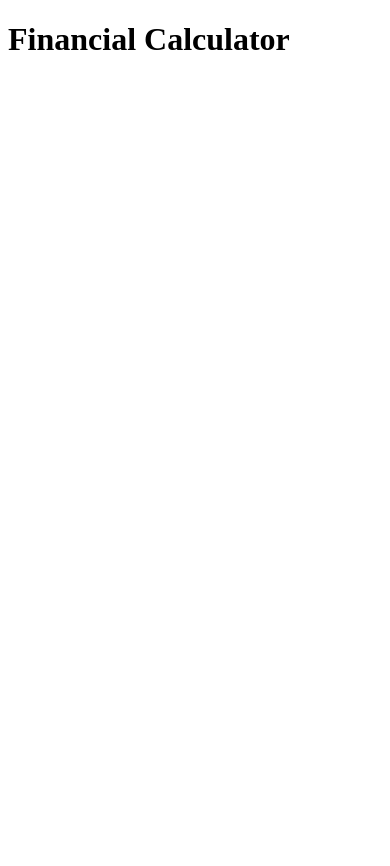
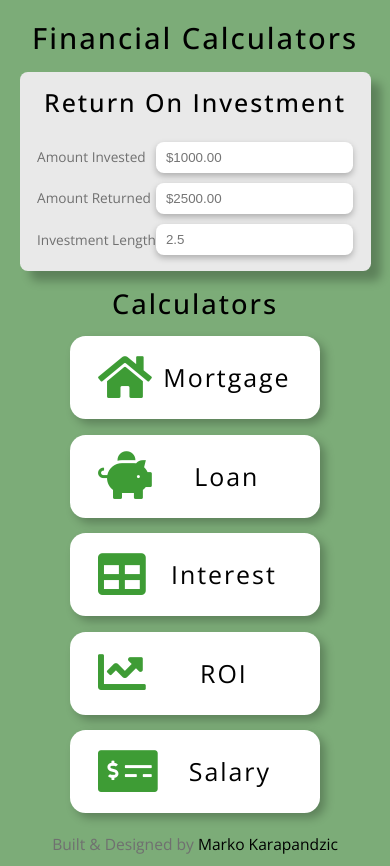
Before and after one commit to markokarapandzic/financial-calculator, a website: page src/index.html in a window 390 px wide. Before the commit the page ends 844 px from the top, so only its background shows below. Drawn offline with nearby package versions, Linux system fonts and the light colour scheme; files that its build step writes are made by us from their sources.

Commit message:
Mobile UI
UI finished for Mobile Display

```diff
--- a/src/index.html
+++ b/src/index.html
@@ -9,11 +9,73 @@
   <meta name="title" content="Financial Calculator">
   <meta name="description" content="Web Application that enables you to calculate all of your financial needs.">
 
+  <link rel="stylesheet" href="https://cdnjs.cloudflare.com/ajax/libs/font-awesome/5.14.0/css/all.min.css" integrity="sha512-1PKOgIY59xJ8Co8+NE6FZ+LOAZKjy+KY8iq0G4B3CyeY6wYHN3yt9PW0XpSriVlkMXe40PTKnXrLnZ9+fkDaog==" crossorigin="anonymous" />
+
   <!-- inject:css -->
   <link rel="stylesheet" href="./styles.css">
   <!-- endinject -->
 </head>
 <body>
-  <h1>Financial Calculator</h1>
+  <main class="main-container">
+    <section>
+      <h1 class="main-title">Financial Calculators</h1>
+    </section>
+    <section class="calculator-display">
+      <h3 class="calculator-title">Return on Investment</h3>
+      <form class="calculator-form">
+        <div class="input-text">
+          <label for="invested">Amount Invested</label>
+          <input id="invested" type="text" placeholder="$1000.00">
+        </div>
+        <div class="input-text">
+          <label for="returned">Amount Returned</label>
+          <input id="returned" type="text" placeholder="$2500.00">
+        </div>
+        <div class="input-text">
+          <label for="invested">Investment Length</label>
+          <input id="invested" type="text" placeholder="2.5">
+        </div>
+      </form>
+    </section>
+    <section class="select-calculator">
+      <h2 class="select-calculator-title">Calculators</h2>
+      <div class="calculators-display">
+        <div class="calculator-item">
+          <i class="fas fa-home fa-7x"></i>
+          <div class="calculator-item-title">
+            <h3>Mortgage</h3>
+          </div>
+        </div>
+        <div class="calculator-item">
+          <i class="fas fa-piggy-bank fa-7x"></i>
+          <div class="calculator-item-title">
+            <h3>Loan</h3>
+          </div>
+        </div>
+        <div class="calculator-item">
+          <i class="fas fa-table fa-7x"></i>
+          <div class="calculator-item-title">
+            <h3>Interest</h3>
+          </div>
+        </div>
+        <div class="calculator-item">
+          <i class="fas fa-chart-line fa-7x"></i>
+          <div class="calculator-item-title">
+            <h3>ROI</h3>
+          </div>
+        </div>
+        <div class="calculator-item">
+          <i class="fas fa-money-check-alt fa-7x"></i>
+          <div class="calculator-item-title">
+            <h3>Salary</h3>
+          </div>
+        </div>
+      </div>
+    </section>
+  </main>
+
+  <footer class="footer">
+    <p>Built & Designed by <a href="https://www.linkedin.com/in/marko-karapandzic-1aaa81130" target="_blank" rel="noopener">Marko Karapandzic</a></p>
+  </footer>
 </body>
 </html>
--- a/src/styles.css
+++ b/src/styles.css
@@ -0,0 +1,198 @@
+@import url('https://fonts.googleapis.com/css2?family=Open+Sans:wght@300;400;500&display=swap');
+
+:root {
+  --clr-background: #7CAC78;
+  --clr-title: black;
+  --clr-light-gray: #707070;
+  --clr-light-gray-background: #E9E9E9;
+  --clr-green-finance: #3E9C35;
+}
+
+*,
+::after,
+::before {
+  margin: 0;
+  padding: 0;
+  box-sizing: border-box;
+}
+
+html {
+  font-size: 2vw;
+}
+
+body {
+  font-family: 'Open Sans', sans-serif;
+  background: var(--clr-background);
+  color: var(--clr-light-gray);
+  line-height: 1.5;
+  font-size: 0.875rem;
+}
+
+ul {
+  list-style-type: none;
+}
+
+a {
+  text-decoration: none;
+}
+
+a:hover {
+  cursor: pointer;
+}
+
+button {
+  text-decoration: none;
+}
+
+img {
+  width: 100%;
+  display: block;
+}
+
+h1,
+h2,
+h3,
+h4 {
+  letter-spacing: 0.25rem;
+  text-transform: capitalize;
+  line-height: 1.25;
+  font-weight: 500;
+  color: var(--clr-title);
+}
+
+h1 {
+  font-size: 3.75rem;
+}
+
+h2 {
+  font-size: 3.5rem;
+}
+
+h3 {
+  font-size: 3.2rem;
+}
+
+h4 {
+  font-size: 2.5rem;
+}
+
+p {
+  font-size: 2rem;
+  margin-bottom: 1.25rem;
+  color: var(--clr-grey-light);
+  font-weight: 400;
+}
+
+input[type="text"] {
+  height: 4rem;
+  border: none;
+  border-radius: 1rem;
+  box-shadow: 0 3px 6px 0px rgba(0,0,0,0.25);
+  padding: 0 10px;
+}
+
+/* Custom Classes START */
+.main-container {
+  display: grid;
+  grid-template-rows: auto auto 1fr auto;
+  padding: 5%;
+  text-align: center;
+}
+
+.main-title {
+  margin-bottom: 2rem;
+}
+
+/* Calculator Display Section */
+.calculator-display {
+  height: auto;
+  widows: 100%;
+  background-color: var(--clr-light-gray-background);
+  border-radius: 1rem;
+  box-shadow: 10px 10px 10px 0px rgba(0,0,0,0.25);
+  padding: 2rem 0;
+  margin-bottom: 2rem;
+}
+
+.calculator-title {
+  margin-bottom: 3rem;
+}
+
+.calculator-form {
+  display: flex;
+  flex-direction: column;
+  padding: 0 5%;
+}
+
+.calculator-form > *:not(:last-child) {
+  margin-bottom: 10px;
+}
+
+.input-text {
+  display: flex;
+  flex-direction: row;
+  align-items: center;
+  justify-content: space-between;
+}
+
+.input-text label {
+  font-size: 1.75rem;
+}
+
+/* Select Calculator Section */
+.calculators-display {
+  display: flex;
+  flex-direction: column;
+  align-items: center;
+  justify-content: flex-start;
+}
+
+.calculators-display > *:not(:last-child) {
+  margin-bottom: 2rem;
+}
+
+.select-calculator-title {
+  margin-bottom: 2rem;
+}
+
+.calculator-item {
+  display: flex;
+  flex-direction: row;
+  align-items: center;
+  justify-content: space-between;
+  background-color: white;
+  padding: 5% 8%;
+  border-radius: 2rem;
+  box-shadow: 5px 5px 10px 0px rgba(0,0,0,0.25);
+  width: 250px;
+}
+
+.calculator-item i {
+  flex: 1;
+  color: var(--clr-green-finance);
+  margin-right: 10px;
+}
+
+.calculator-item-title {
+  flex: 3;
+  display: flex;
+  align-items: center;
+  justify-content: center;
+}
+
+.calculator-item-title h3 {
+  font-weight: 300;
+}
+
+/* Footer */
+.footer {
+  text-align: center;
+}
+
+.footer a {
+  color: black;
+}
+
+.footer a:hover {
+  opacity: 0.3;
+}
```
